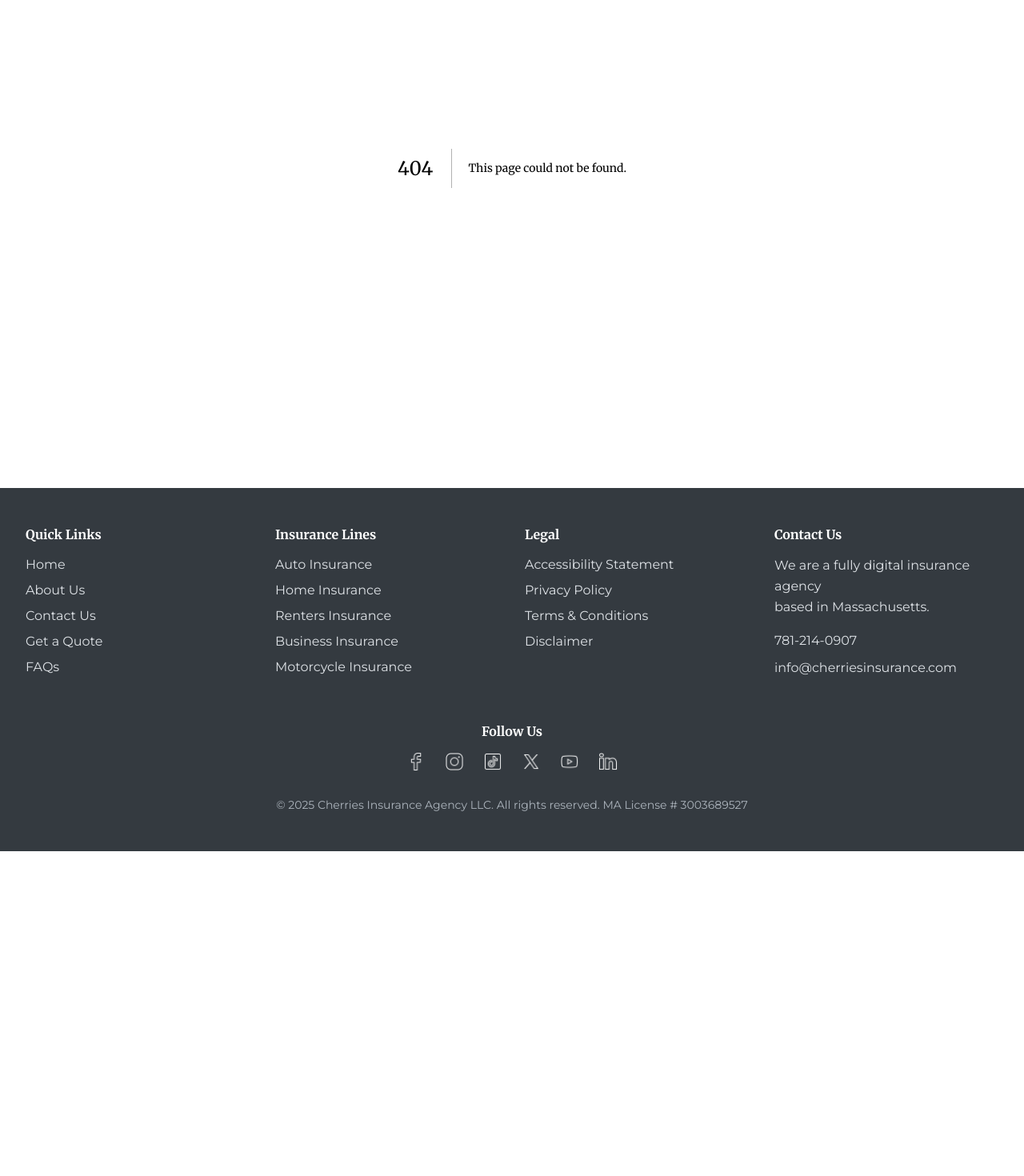
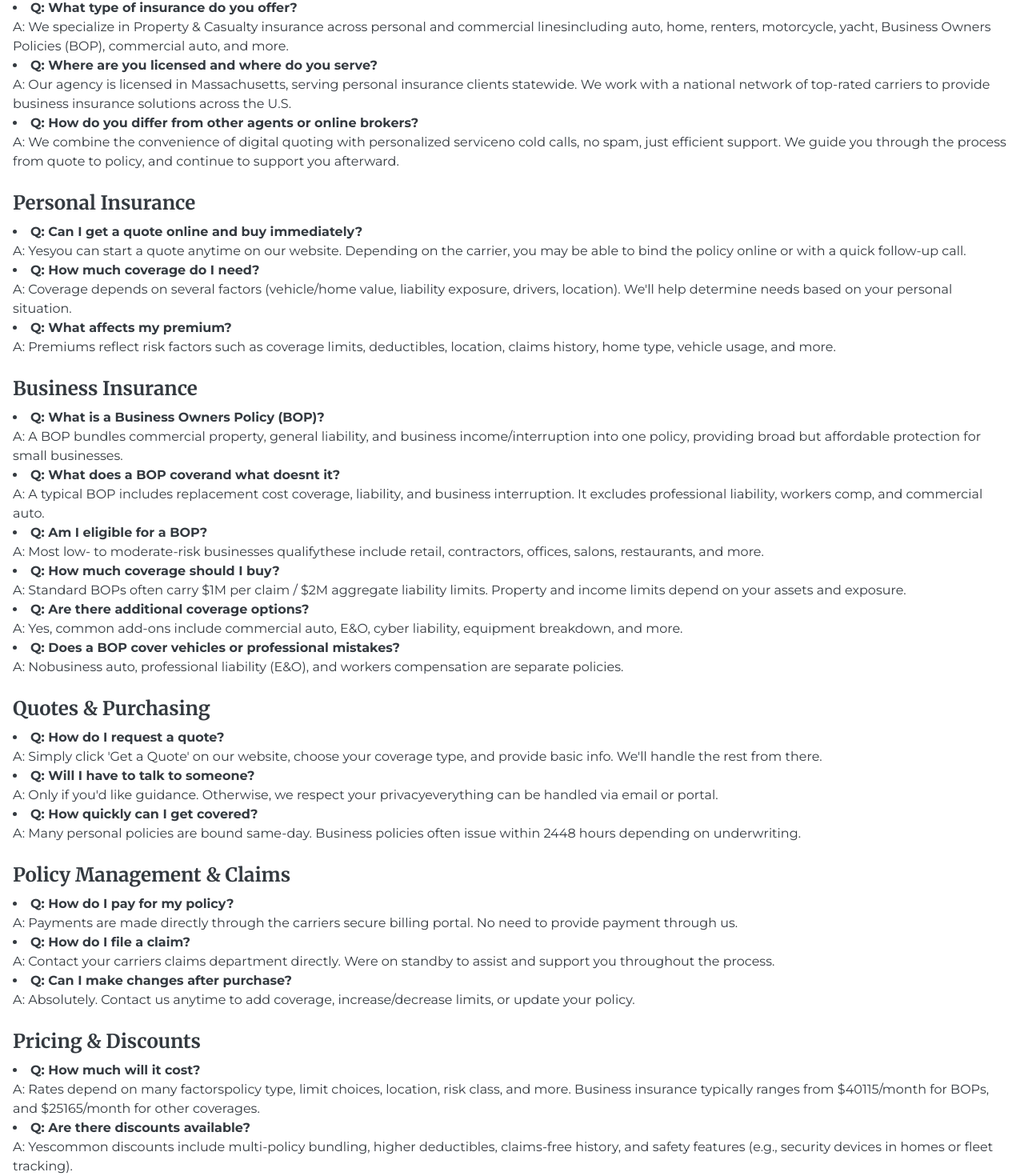
Before and after one commit to karimd18/cherries-insurance, a Next.js app: page /cherries-insurance_FAQ in a window 1280 px wide. Before the commit this address had no page. Shown: the part 254-1724 px from the top of the page at 80% size. Before the commit the page ends 1318 px from the top, so only its background shows below. Built offline with nearby package versions, Linux system fonts and the light colour scheme.

Commit message:
more optimization

```diff
--- /dev/null
+++ b/src/app/cherries-insurance_FAQ/page.tsx
@@ -0,0 +1,172 @@
+'use client';
+
+import React from 'react';
+
+const FAQPage: React.FC = () => {
+  return (
+    <main className="container mx-auto px-4 py-8 pt-24">
+      <h1 className="text-3xl font-bold mb-4 text-center">Cherries Insurance - Frequently Asked Questions</h1>
+
+      {/* 1. About Cherries Insurance */}
+      <section className="mb-6">
+        <h2 className="text-2xl font-semibold mb-2"> About Cherries Insurance</h2>
+        <ul className="list-disc list-inside">
+          <li>
+            <strong>Q: What type of insurance do you offer?</strong>
+            <br />
+            A: We specialize in Property & Casualty insurance across personal and commercial linesincluding auto, home, renters, motorcycle, yacht, Business Owners Policies (BOP), commercial auto, and more.
+          </li>
+          <li>
+            <strong>Q: Where are you licensed and where do you serve?</strong>
+            <br />
+            A: Our agency is licensed in Massachusetts, serving personal insurance clients statewide. We work with a national network of top-rated carriers to provide business insurance solutions across the U.S.
+          </li>
+          <li>
+            <strong>Q: How do you differ from other agents or online brokers?</strong>
+            <br />
+            A: We combine the convenience of digital quoting with personalized serviceno cold calls, no spam, just efficient support. We guide you through the process from quote to policy, and continue to support you afterward.
+          </li>
+        </ul>
+      </section>
+
+      {/* 2. Personal Insurance */}
+      <section className="mb-6">
+        <h2 className="text-2xl font-semibold mb-2">Personal Insurance</h2>
+        <ul className="list-disc list-inside">
+          <li>
+            <strong>Q: Can I get a quote online and buy immediately?</strong>
+            <br />
+            A: Yesyou can start a quote anytime on our website. Depending on the carrier, you may be able to bind the policy online or with a quick follow-up call.
+          </li>
+          <li>
+            <strong>Q: How much coverage do I need?</strong>
+            <br />
+            A: Coverage depends on several factors (vehicle/home value, liability exposure, drivers, location). We'll help determine needs based on your personal situation.
+          </li>
+          <li>
+            <strong>Q: What affects my premium?</strong>
+            <br />
+            A: Premiums reflect risk factors such as coverage limits, deductibles, location, claims history, home type, vehicle usage, and more.
+          </li>
+        </ul>
+      </section>
+
+      {/* 3. Business Insurance */}
+      <section className="mb-6">
+        <h2 className="text-2xl font-semibold mb-2">Business Insurance</h2>
+        <ul className="list-disc list-inside">
+          <li>
+            <strong>Q: What is a Business Owners Policy (BOP)?</strong>
+            <br />
+            A: A BOP bundles commercial property, general liability, and business income/interruption into one policy, providing broad but affordable protection for small businesses.
+          </li>
+          <li>
+            <strong>Q: What does a BOP coverand what doesnt it?</strong>
+            <br />
+            A: A typical BOP includes replacement cost coverage, liability, and business interruption. It excludes professional liability, workers comp, and commercial auto.
+          </li>
+          <li>
+            <strong>Q: Am I eligible for a BOP?</strong>
+            <br />
+            A: Most low- to moderate-risk businesses qualifythese include retail, contractors, offices, salons, restaurants, and more.
+          </li>
+          <li>
+            <strong>Q: How much coverage should I buy?</strong>
+            <br />
+            A: Standard BOPs often carry $1M per claim / $2M aggregate liability limits. Property and income limits depend on your assets and exposure.
+          </li>
+          <li>
+            <strong>Q: Are there additional coverage options?</strong>
+            <br />
+            A: Yes, common add-ons include commercial auto, E&O, cyber liability, equipment breakdown, and more.
+          </li>
+          <li>
+            <strong>Q: Does a BOP cover vehicles or professional mistakes?</strong>
+            <br />
+            A: Nobusiness auto, professional liability (E&O), and workers compensation are separate policies.
+          </li>
+        </ul>
+      </section>
+
+      {/* 4. Quotes & Purchasing */}
+      <section className="mb-6">
+        <h2 className="text-2xl font-semibold mb-2">Quotes & Purchasing</h2>
+        <ul className="list-disc list-inside">
+          <li>
+            <strong>Q: How do I request a quote?</strong>
+            <br />
+            A: Simply click 'Get a Quote' on our website, choose your coverage type, and provide basic info. We'll handle the rest from there.
+          </li>
+          <li>
+            <strong>Q: Will I have to talk to someone?</strong>
+            <br />
+            A: Only if you'd like guidance. Otherwise, we respect your privacyeverything can be handled via email or portal.
+          </li>
+          <li>
+            <strong>Q: How quickly can I get covered?</strong>
+            <br />
+            A: Many personal policies are bound same-day. Business policies often issue within 2448 hours depending on underwriting.
+          </li>
+        </ul>
+      </section>
+
+      {/* 5. Policy Management & Claims */}
+      <section className="mb-6">
+        <h2 className="text-2xl font-semibold mb-2">Policy Management & Claims</h2>
+        <ul className="list-disc list-inside">
+          <li>
+            <strong>Q: How do I pay for my policy?</strong>
+            <br />
+            A: Payments are made directly through the carriers secure billing portal. No need to provide payment through us.
+          </li>
+          <li>
+            <strong>Q: How do I file a claim?</strong>
+            <br />
+            A: Contact your carriers claims department directly. Were on standby to assist and support you throughout the process.
+          </li>
+          <li>
+            <strong>Q: Can I make changes after purchase?</strong>
+            <br />
+            A: Absolutely. Contact us anytime to add coverage, increase/decrease limits, or update your policy.
+          </li>
+        </ul>
+      </section>
+
+      {/* 6. Pricing & Discounts */}
+      <section className="mb-6">
+        <h2 className="text-2xl font-semibold mb-2">Pricing & Discounts</h2>
+        <ul className="list-disc list-inside">
+          <li>
+            <strong>Q: How much will it cost?</strong>
+            <br />
+            A: Rates depend on many factorspolicy type, limit choices, location, risk class, and more. Business insurance typically ranges from $40115/month for BOPs, and $25165/month for other coverages.
+          </li>
+          <li>
+            <strong>Q: Are there discounts available?</strong>
+            <br />
+            A: Yescommon discounts include multi-policy bundling, higher deductibles, claims-free history, and safety features (e.g., security devices in homes or fleet tracking).
+          </li>
+        </ul>
+      </section>
+
+      {/* 7. Privacy & Security */}
+      <section className="mb-6">
+        <h2 className="text-2xl font-semibold mb-2">Privacy & Security</h2>
+        <ul className="list-disc list-inside">
+          <li>
+            <strong>Q: Will you share my personal data?</strong>
+            <br />
+            A: Never. We only share data needed for underwriting and quoting with licensed carriers. We dont sell your data or use it beyond your authorization.
+          </li>
+          <li>
+            <strong>Q: Can I opt out of marketing emails?</strong>
+            <br />
+            A: Yesevery email includes an unsubscribe link, and we respect do-not-contact requests.
+          </li>
+        </ul>
+      </section>
+    </main>
+  );
+};
+
+export default FAQPage;
--- a/src/app/home/page.tsx
+++ b/src/app/home/page.tsx
@@ -41,7 +41,8 @@ export const metadata: Metadata = {
 };
 
 export default function Page() {
-  return (
+
+    return (
     <>
       <meta name="viewport" content="width=device-width, initial-scale=1" />
 
--- a/src/app/layout.tsx
+++ b/src/app/layout.tsx
@@ -1,19 +1,32 @@
-'use client'
+"use client";
 
-import React from 'react';
-import Layout from '@/components/layout/Layout';
-import './global.css';
-import Head from 'next/head';
-import Script from 'next/script';
-import Image from 'next/image';
+import React, { useEffect } from "react";
+import Layout from "@/components/layout/Layout";
+import "./global.css";
+import Head from "next/head";
+import Script from "next/script";
+import Image from "next/image";
+import { useRouter } from "next/router";
 
-export default function RootLayout({ children }: { children: React.ReactNode }) {
+export default function RootLayout({
+  children,
+}: {
+  children: React.ReactNode;
+}) {
+  useEffect(() => {
+    if ("scrollRestoration" in window.history) {
+      window.history.scrollRestoration = "manual";
+    }
+  }, []);
+
   return (
     <html lang="en">
       <Head>
         {/* Basic Meta */}
         <meta name="viewport" content="width=device-width, initial-scale=1" />
-        <title>Cherries Insurance | Massachusetts-Based Digital Insurance Agency</title>
+        <title>
+          Cherries Insurance | Massachusetts-Based Digital Insurance Agency
+        </title>
         <meta name="keywords" content="massachusetts insurance agency" />
         <meta
           name="description"
@@ -30,7 +43,10 @@ export default function RootLayout({ children }: { children: React.ReactNode })
           property="og:description"
           content="Cherries Insurance is a modern, independent insurance agency helping individuals and small businesses compare quotes and get covered — without spam, pressure, or hassle."
         />
-        <meta property="og:url" content="https://cherries-insurance.vercel.app/" />
+        <meta
+          property="og:url"
+          content="https://cherries-insurance.vercel.app/"
+        />
         <meta property="og:type" content="website" />
         <meta property="og:image" content="/Background_Photo_Home_Page.png" />
 
@@ -89,7 +105,7 @@ export default function RootLayout({ children }: { children: React.ReactNode })
           }}
         />
         <noscript>
-          <div style={{ display: 'none' }}>
+          <div style={{ display: "none" }}>
             <Image
               src="https://www.facebook.com/tr?id=726456896432889&ev=PageView&noscript=1"
               alt=""
--- a/src/components/layout/Footer.tsx
+++ b/src/components/layout/Footer.tsx
@@ -12,11 +12,7 @@ const Footer: React.FC = () => {
     { href: "/about", label: "About Us" },
     { href: "/contact", label: "Contact Us" },
     { href: "/quote", label: "Get a Quote" },
-    {
-      href: "/FAQs/CherriesInsurance_FAQ.pdf",
-      label: "FAQs",
-      external: true,
-    },
+    { href: "/cherries-insurance_FAQ", label: "FAQs" },
   ];
 
   const insuranceLines = [
@@ -80,9 +76,9 @@ const Footer: React.FC = () => {
         <div>
           <h4 className="text-white font-bold mb-4">Quick Links</h4>
           <ul className="space-y-2">
-            {quickLinks.map(({ href, label, external }) => (
+            {quickLinks.map(({ href, label }) => (
               <li key={href}>
-                {external ? (
+                {href.startsWith("http") ? (
                   <a
                     href={href}
                     target="_blank"
@@ -92,7 +88,11 @@ const Footer: React.FC = () => {
                     {label}
                   </a>
                 ) : (
-                  <Link href={href} className="hover:text-white transition-colors">
+                  <Link
+                    href={href}
+                    className="hover:text-white transition-colors"
+                    scroll={true}
+                  >
                     {label}
                   </Link>
                 )}
@@ -107,7 +107,10 @@ const Footer: React.FC = () => {
           <ul className="space-y-2">
             {insuranceLines.map(({ href, label }) => (
               <li key={href}>
-                <Link href={href} className="hover:text-white transition-colors">
+                <Link
+                  href={href}
+                  className="hover:text-white transition-colors"
+                >
                   {label}
                 </Link>
               </li>
@@ -121,7 +124,10 @@ const Footer: React.FC = () => {
           <ul className="space-y-2">
             {legalLinks.map(({ href, label }) => (
               <li key={href}>
-                <Link href={href} className="hover:text-white transition-colors">
+                <Link
+                  href={href}
+                  className="hover:text-white transition-colors"
+                >
                   {label}
                 </Link>
               </li>
@@ -133,7 +139,8 @@ const Footer: React.FC = () => {
         <div>
           <h4 className="text-white font-bold mb-4">Contact Us</h4>
           <p className="mb-4">
-            We are a fully digital insurance agency<br />
+            We are a fully digital insurance agency
+            <br />
             based in Massachusetts.
           </p>
           <p className="mb-2">
--- a/src/components/layout/Navbar.tsx
+++ b/src/components/layout/Navbar.tsx
@@ -1,12 +1,13 @@
-"use client";
+'use client';
 
-import { useState, useEffect } from "react";
+import { useState, useEffect, useRef } from "react";
 import Link from "next/link";
 import Image from "next/image";
 import { usePathname } from "next/navigation";
 import { Menu, X, ChevronDown } from "lucide-react";
 
 export default function Navbar() {
+  const navRef = useRef<HTMLElement>(null);
   const [isOpen, setIsOpen] = useState(false);
   const [isScrolled, setIsScrolled] = useState(false);
   const [insuranceDropdown, setInsuranceDropdown] = useState(false);
@@ -24,6 +25,21 @@ export default function Navbar() {
     setIsOpen(false);
     setInsuranceDropdown(false);
   }, [pathname]);
+
+  // close both menus when clicking outside the <nav>
+  useEffect(() => {
+    function handleClickOutside(event: MouseEvent) {
+      if (navRef.current && !navRef.current.contains(event.target as Node)) {
+        setIsOpen(false);
+        setInsuranceDropdown(false);
+      }
+    }
+
+    document.addEventListener("mousedown", handleClickOutside);
+    return () => {
+      document.removeEventListener("mousedown", handleClickOutside);
+    };
+  }, []);
 
   const navLinks = [
     { href: "/", label: "Home" },
@@ -45,6 +61,7 @@ export default function Navbar() {
 
   return (
     <nav
+      ref={navRef}
       className={`fixed top-0 w-full z-50 bg-white transition-shadow duration-300 ${
         isScrolled ? "shadow-md" : ""
       }`}
--- a/src/components/pages/HomePage.tsx
+++ b/src/components/pages/HomePage.tsx
@@ -1,6 +1,6 @@
 "use client";
 
-import React from "react";
+import React, { useEffect } from "react";
 import { motion } from "framer-motion";
 import { useInView } from "react-intersection-observer";
 import Link from "next/link";
@@ -30,6 +30,10 @@ export default function HomePage() {
     triggerOnce: true,
     threshold: 0.1,
   });
+
+  useEffect(() => {
+    window.scrollTo(0, 0);
+  }, []);
 
   return (
     <>
@@ -69,7 +73,7 @@ export default function HomePage() {
                   "Personal liability",
                 ],
                 icon: <Home className="w-6 h-6" />,
-                image: "/home/Background_Photo_Home_Page.png",
+                image: "https://images.pexels.com/photos/1396122/pexels-photo-1396122.jpeg?auto=compress&cs=tinysrgb&w=1260&h=750&dpr=2",
                 link: "/home-insurance",
                 delay: 0,
               },
@@ -150,8 +154,7 @@ export default function HomePage() {
                       src={image}
                       alt={title}
                       fill
-                      className="object-fill"
-                      sizes="(max-width: 768px) 100vw, 33vw"
+                      className="object-cover"
                     />
                   </div>
 
--- a/src/components/pages/MotorcycleInsurancePage.tsx
+++ b/src/components/pages/MotorcycleInsurancePage.tsx
@@ -39,8 +39,7 @@ const MotorcycleInsurancePage: React.FC = () => {
         trustBadges={[
           'BBB Accredited',
           'Partnered with A-Rated Carriers',
-          '100% Online, No Calls Required',
-          'No Spam, No Pressure',
+          '100% Online, No Calls Required, No Spam, No Pressure'
         ]}
       />
 
--- a/src/components/pages/RenterInsurancePage.tsx
+++ b/src/components/pages/RenterInsurancePage.tsx
@@ -39,8 +39,7 @@ const RenterInsurancePage: React.FC = () => {
         trustBadges={[
           'BBB Accredited',
           'Partnered with A-Rated Carriers',
-          '100% Online, No Calls Required',
-          'No Spam, No Pressure'
+          '100% Online, No Calls Required, No Spam, No Pressure'
         ]}
       />
 
```
Also changed, not shown: src/components/pages/QuotePage.tsx (+39 -33 lines).
